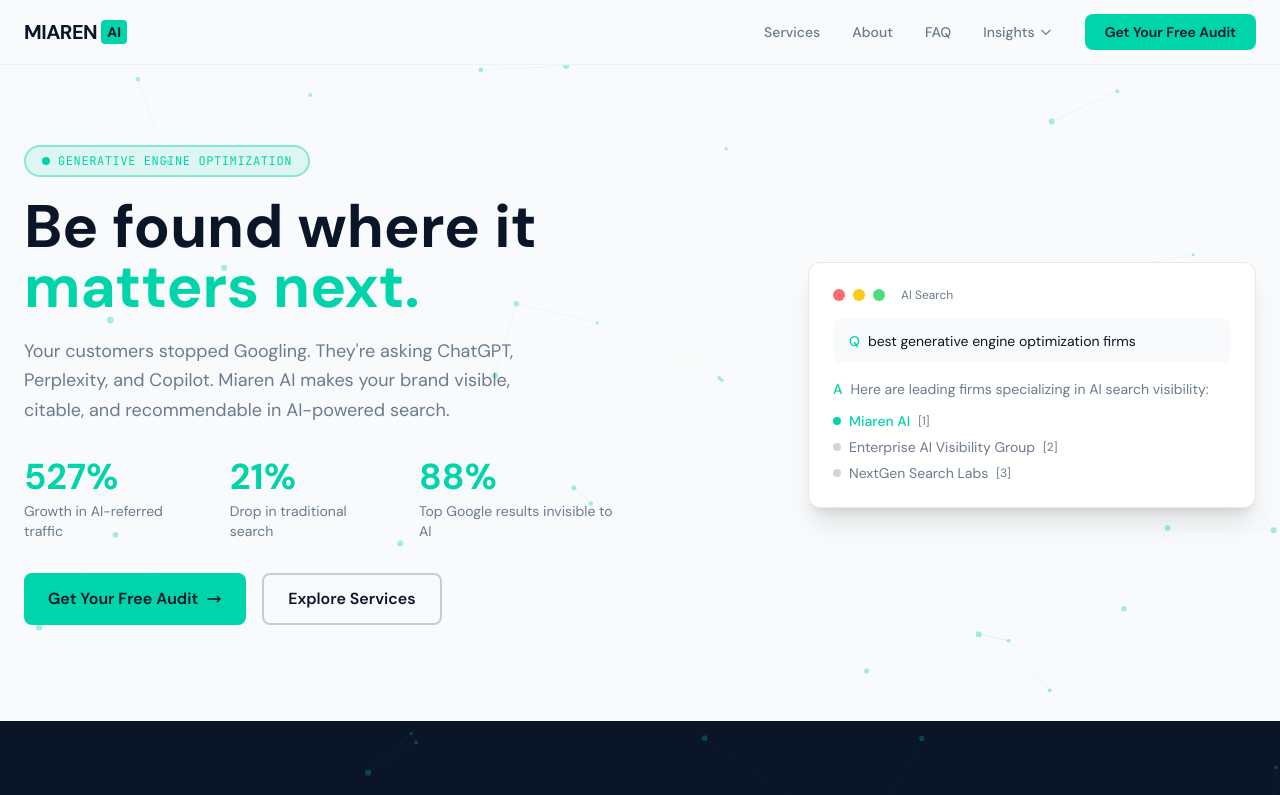
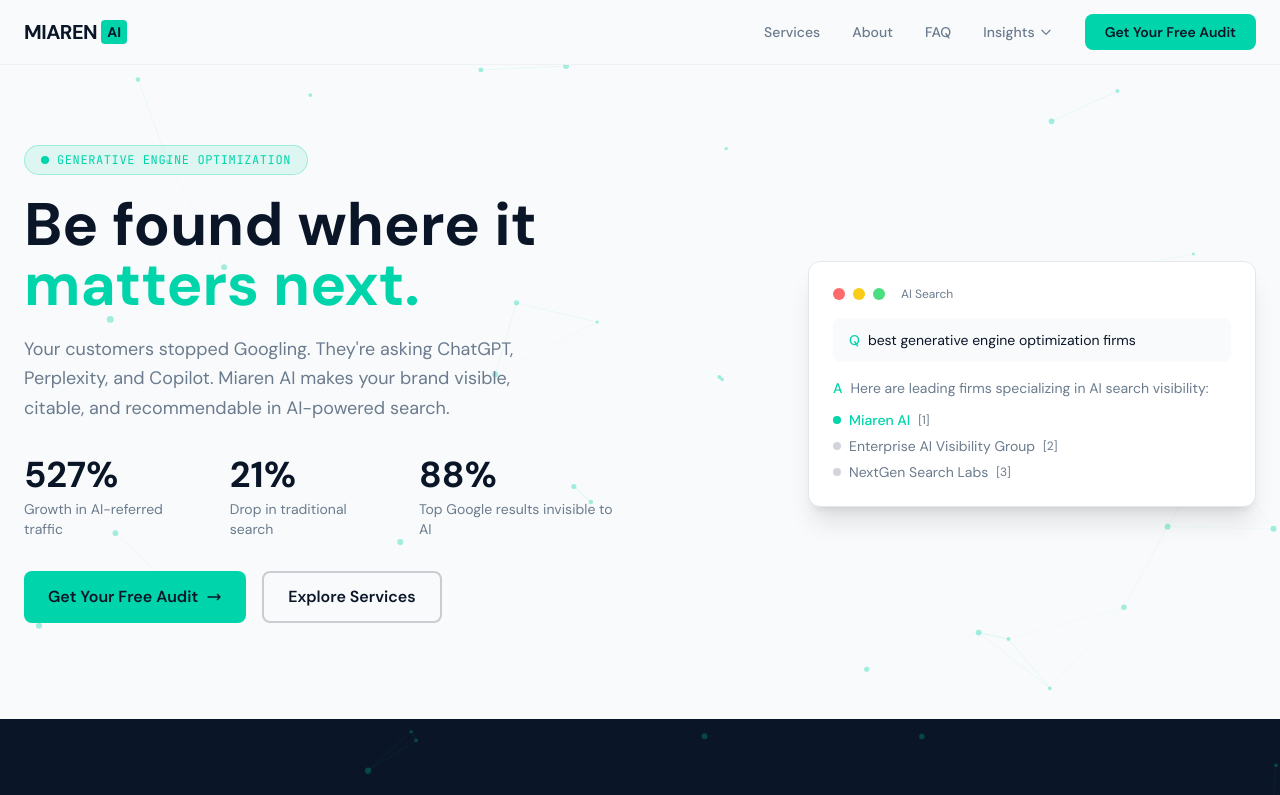
Before and after one commit to miac-design/miarenai, a Next.js app: page / in a window 1280 px wide. Shown: the top 795 px of the page. Built offline with nearby package versions, Linux system fonts and the light colour scheme.

Commit message:
design: reduce teal overload — stats to navy, thinner GEO pill border

```diff
--- a/app/page.tsx
+++ b/app/page.tsx
@@ -12,7 +12,7 @@
         <div className="relative z-10 max-w-7xl mx-auto px-6">
           <div className="grid md:grid-cols-2 gap-10 items-center">
             <div>
-              <div className="inline-flex items-center gap-2 bg-teal/10 border-2 border-teal/40 rounded-full px-4 py-1.5 mb-5">
+              <div className="inline-flex items-center gap-2 bg-teal/10 border border-teal/30 rounded-full px-4 py-1.5 mb-5">
                 <span className="w-2 h-2 rounded-full bg-teal" />
                 <span className="text-xs font-mono tracking-wider text-teal uppercase">
                   Generative Engine Optimization
@@ -33,15 +33,15 @@
               {/* Stats */}
               <div className="flex gap-8 mt-8">
                 <div>
-                  <p className="text-3xl md:text-4xl font-bold text-teal">527%</p>
+                  <p className="text-3xl md:text-4xl font-bold text-navy">527%</p>
                   <p className="text-sm text-warm-gray mt-1">Growth in AI-referred traffic</p>
                 </div>
                 <div>
-                  <p className="text-3xl md:text-4xl font-bold text-teal">21%</p>
+                  <p className="text-3xl md:text-4xl font-bold text-navy">21%</p>
                   <p className="text-sm text-warm-gray mt-1">Drop in traditional search</p>
                 </div>
                 <div>
-                  <p className="text-3xl md:text-4xl font-bold text-teal">88%</p>
+                  <p className="text-3xl md:text-4xl font-bold text-navy">88%</p>
                   <p className="text-sm text-warm-gray mt-1">Top Google results invisible to AI</p>
                 </div>
               </div>
```
